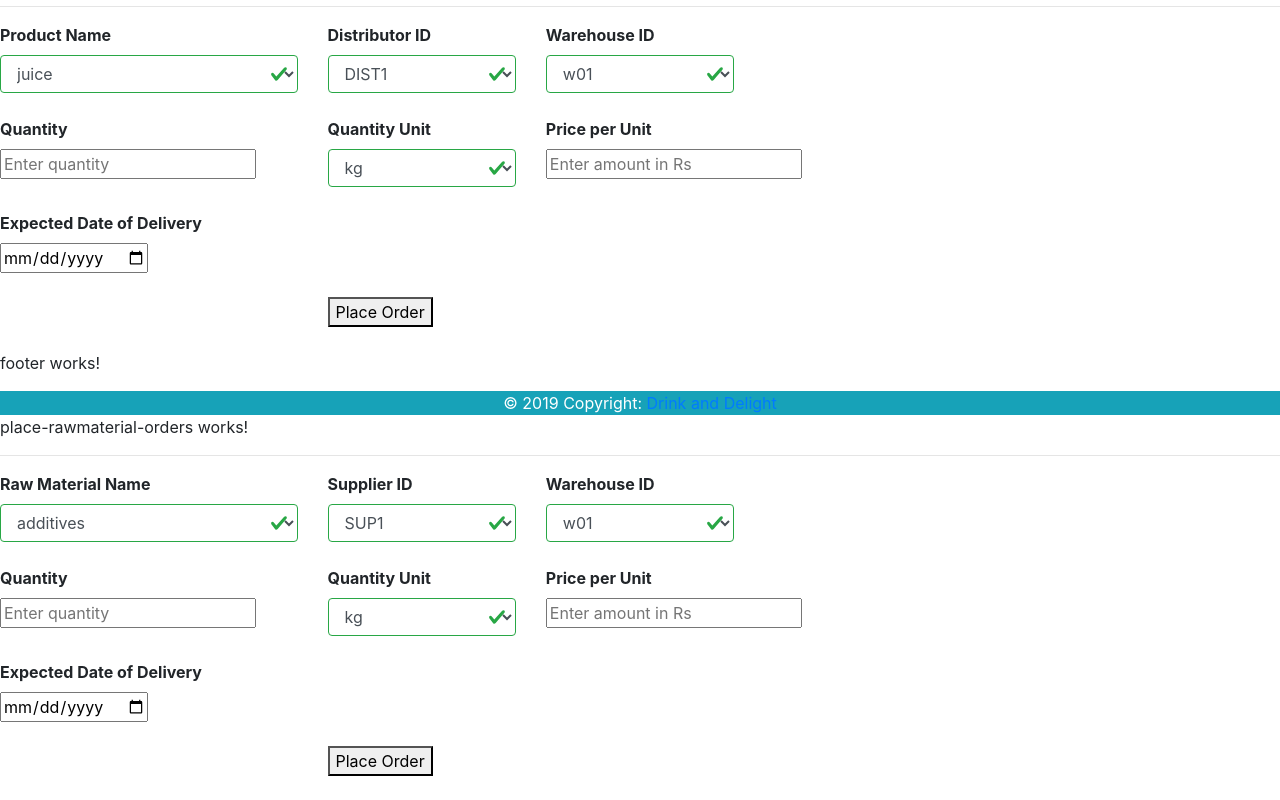
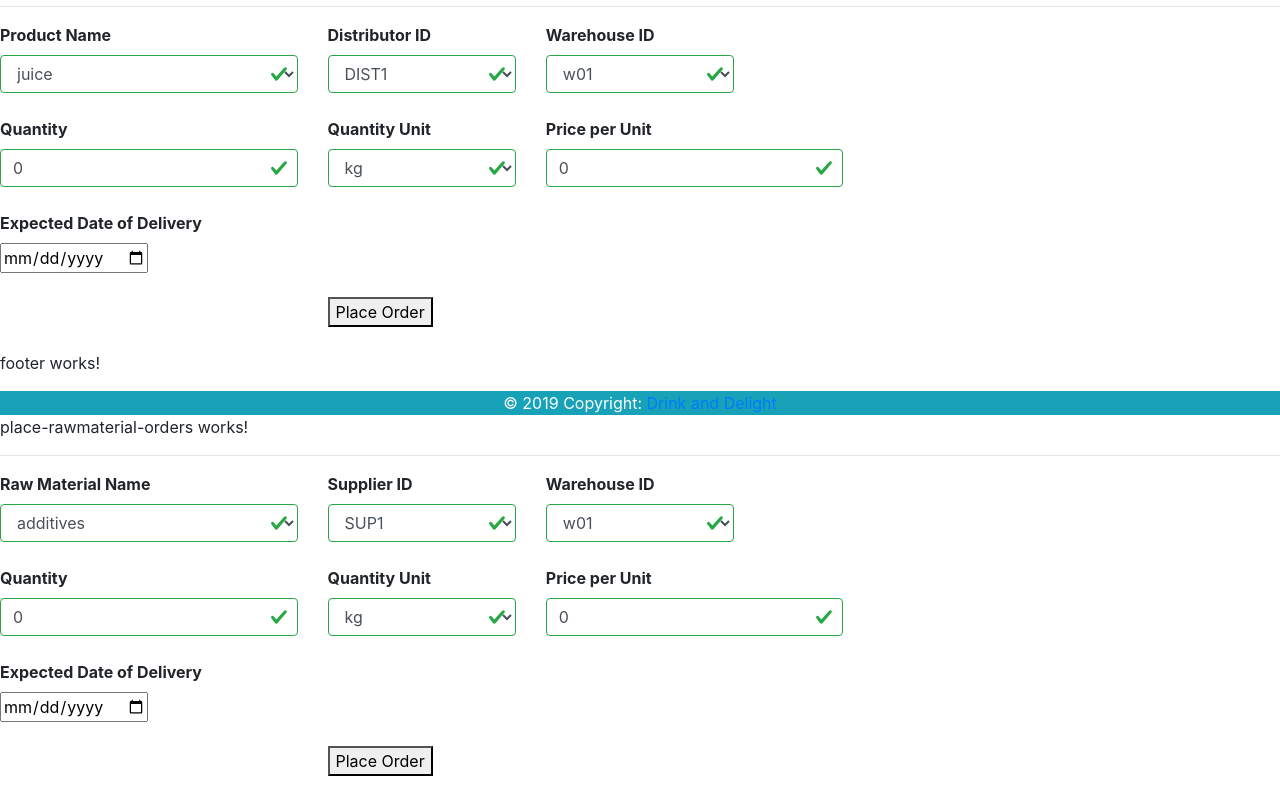
Before and after one commit to prathameshppai/drinkanddelight-frontend, an Angular app: page /place-rawmaterial-order in a window 1280 px wide. Shown: the part 770-1570 px from the top of the page. Built offline with nearby package versions, Linux system fonts and the light colour scheme.

Commit message:
Validation of quantity and price per unit added

```diff
--- a/src/app/header/header.component.ts
+++ b/src/app/header/header.component.ts
@@ -11,6 +11,5 @@ export class HeaderComponent implements OnInit {
 
   ngOnInit() {
   }
-  // [0-9]+[.]{1}
 
 }
--- a/src/app/products/place-product-order/place-product-order.component.html
+++ b/src/app/products/place-product-order/place-product-order.component.html
@@ -1,5 +1,5 @@
-
-<p>place-product-order works!</p>
+<p>
+    place-product-order works!</p>
 
 <form action="PlaceProductOrderServlet" method="post">
     <div class="container wrapper" class="form-check" class="was-validated">
@@ -41,8 +41,11 @@
                     <b>Quantity</b>
                 </label>
                 <br>
-                <input type="text" placeholder="Enter quantity" name="Quantity" class="text-box-size" pattern="/^(?=.+)(?:[1-9]\d*|0)?(?:\.\d+)?$/" ng-model="value"/>
-                <!-- <input type="text" placeholder="Enter quantity" name="Quantity" class="text-box-size form-rounded" required> -->
+                <input required pattern='[0-9]+' type="text" #quantity='ngModel' class='form-control' id="quantity"
+                [(ngModel)]='quantityVar' name='quantity' (change)="log(quantity)">
+                <div class="alert alert-danger" *ngIf="quantity.touched && !quantity.valid"> This field is required
+                    <div *ngIf="quantity.errors.pattern"> Enter value in decimal only </div>
+                </div>
             </div>
 
             <div class="col-sm-2">
@@ -60,7 +63,12 @@
                     <b>Price per Unit</b>
                 </label>
                 <br>
-                    <input type="text" placeholder="Enter amount in Rs" name="price_per_unit" class="text-box-size form-rounded" required>
+                <input required pattern='[0-9]+' type="text" #pricePerUnit='ngModel' class='form-control' id="pricePerUnit"
+                [(ngModel)]='pricePerUnitVar' name='pricePerUnit' (change)="log(pricePerUnit)">
+                <div class="alert alert-danger" *ngIf="pricePerUnit.touched && !pricePerUnit.valid"> This field is required
+                    <div *ngIf="pricePerUnit.errors.pattern"> Enter value in decimal only </div>
+                </div>
+                <!-- <input type="text" placeholder="Enter amount in Rs" name="price_per_unit" class="text-box-size form-rounded" required> -->
             </div>
         </div>
         <br>
--- a/src/app/products/place-product-order/place-product-order.component.ts
+++ b/src/app/products/place-product-order/place-product-order.component.ts
@@ -16,4 +16,14 @@ export class PlaceProductOrderComponent implements OnInit {
   ngOnInit() {
   }
 
+    // '[0-9]+[.]{1}'
+    // '/^(?=.+)(?:[1-9]\d*|0)?(?:\.\d+)?$/'
+
+  quantityVar: number = 0.0;
+  pricePerUnitVar: number = 0.0;
+
+  log(x) {
+    console.log(x);
+  }
+
 }
--- a/src/app/rawmaterials/place-rawmaterial-orders/place-rawmaterial-orders.component.html
+++ b/src/app/rawmaterials/place-rawmaterial-orders/place-rawmaterial-orders.component.html
@@ -39,7 +39,12 @@
                     <b>Quantity</b>
                 </label>
                 <br>
-                <input type="text" placeholder="Enter quantity" name="Quantity" class="text-box-size form-rounded" required>
+                <input required pattern='[0-9]+' type="text" #quantity='ngModel' class='form-control' id="quantity"
+                [(ngModel)]='quantityVar' name='quantity' (change)="log(quantity)">
+                <div class="alert alert-danger" *ngIf="quantity.touched && !quantity.valid"> This field is required
+                    <div *ngIf="quantity.errors.pattern"> Enter value in decimal only </div>
+                </div>
+                <!-- <input type="text" placeholder="Enter quantity" name="Quantity" class="text-box-size form-rounded" required> -->
             </div>
 
             <div class="col-sm-2">
@@ -57,7 +62,12 @@
                     <b>Price per Unit</b>
                 </label>
                 <br>
-                <input type="text" placeholder="Enter amount in Rs" name="price_per_unit" class="text-box-size form-rounded" required>
+                <input required pattern='[0-9]+' type="text" #pricePerUnit='ngModel' class='form-control' id="pricePerUnit"
+                [(ngModel)]='pricePerUnitVar' name='pricePerUnit' (change)="log(pricePerUnit)">
+                <div class="alert alert-danger" *ngIf="pricePerUnit.touched && !pricePerUnit.valid"> This field is required
+                    <div *ngIf="pricePerUnit.errors.pattern"> Enter value in decimal only </div>
+                </div>
+                <!-- <input type="text" placeholder="Enter amount in Rs" name="price_per_unit" class="text-box-size form-rounded" required> -->
             </div>
         </div>
         <br>
--- a/src/app/rawmaterials/place-rawmaterial-orders/place-rawmaterial-orders.component.ts
+++ b/src/app/rawmaterials/place-rawmaterial-orders/place-rawmaterial-orders.component.ts
@@ -14,4 +14,11 @@ export class PlaceRawmaterialOrdersComponent implements OnInit {
   ngOnInit() {
   }
 
+  quantityVar: number = 0.0;
+  pricePerUnitVar: number = 0.0;
+
+  log(x) {
+    console.log(x);
+  }
+
 }
```
Lines whose indentation alone changed are shown as unchanged.
